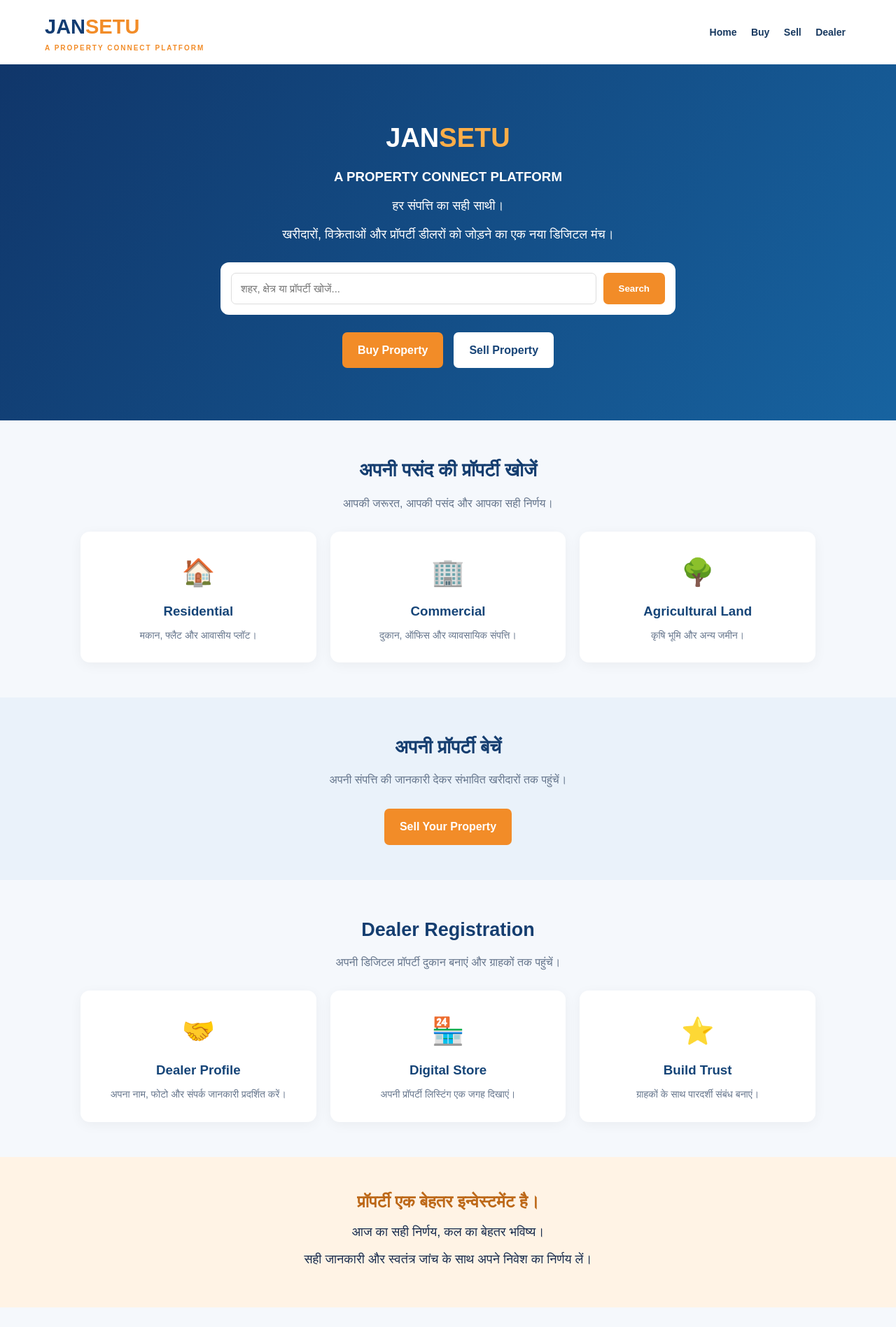
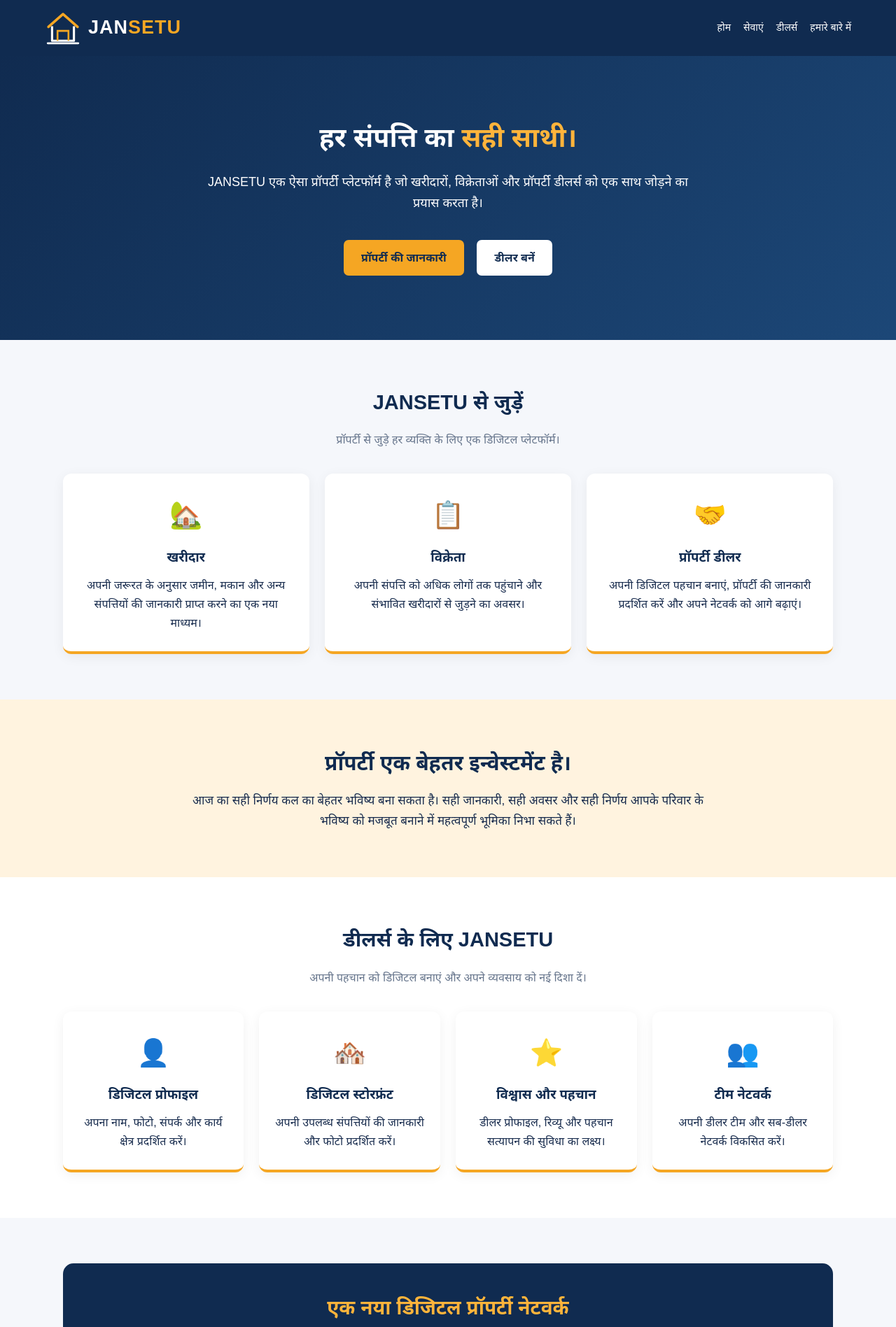
Before and after one commit to diwakerpathak811-arch/JANSETU, a plain HTML site: page index.html in a window 1280 px wide. Shown: the top 1897 px of the page at 70% size. Drawn offline with Linux system fonts and the light colour scheme.

Commit message:
Update index.html

```diff
--- a/index.html
+++ b/index.html
@@ -3,202 +3,262 @@
 <head>
 <meta charset="UTF-8">
 <meta name="viewport" content="width=device-width, initial-scale=1.0">
-<title>JANSETU - A Property Connect Platform</title>
-<meta name="description" content="JANSETU - हर संपत्ति का सही साथी। खरीदारों, विक्रेताओं और प्रॉपर्टी डीलरों को जोड़ने वाला प्लेटफॉर्म।">
+
+<title>JANSETU - हर संपत्ति का सही साथी</title>
+
+<meta name="description" content="JANSETU एक आधुनिक प्रॉपर्टी प्लेटफॉर्म है। खरीदारों, विक्रेताओं और प्रॉपर्टी डीलर्स को जोड़ने का एक नया प्रयास।">
 
 <style>
-*{margin:0;padding:0;box-sizing:border-box}
-
-body{
-font-family:Arial,sans-serif;
-color:#172b4d;
-background:#f5f8fc;
-line-height:1.6;
+* {
+    margin: 0;
+    padding: 0;
+    box-sizing: border-box;
 }
 
-header{
-background:white;
-padding:15px 5%;
-display:flex;
-align-items:center;
-justify-content:space-between;
-flex-wrap:wrap;
-box-shadow:0 2px 12px #00000010;
+html {
+    scroll-behavior: smooth;
 }
 
-.logo{
-font-size:29px;
-font-weight:900;
-color:#123c72;
+body {
+    font-family: Arial, "Noto Sans Devanagari", sans-serif;
+    background: #f5f7fb;
+    color: #172b4d;
+    line-height: 1.7;
 }
 
-.logo span{color:#f28c28}
-
-.tag{
-font-size:10px;
-letter-spacing:2px;
-font-weight:bold;
-color:#f28c28;
-display:block;
+header {
+    background: #102b50;
+    color: white;
+    padding: 14px 5%;
+    display: flex;
+    justify-content: space-between;
+    align-items: center;
+    flex-wrap: wrap;
 }
 
-nav a{
-text-decoration:none;
-color:#17385f;
-margin:8px;
-font-size:14px;
-font-weight:bold;
+.logo {
+    display: flex;
+    align-items: center;
+    gap: 10px;
 }
 
-.hero{
-background:linear-gradient(125deg,#10366a,#1763a0);
-color:white;
-text-align:center;
-padding:75px 18px;
+.logo svg {
+    width: 52px;
+    height: 52px;
 }
 
-.hero h1{
-font-size:38px;
-margin-bottom:10px;
+.logo h1 {
+    font-size: 27px;
+    letter-spacing: 1px;
 }
 
-.hero h1 span{color:#ffae48}
-
-.hero p{
-font-size:18px;
-margin:12px auto;
-max-width:650px;
+.logo span {
+    color: #f5a623;
 }
 
-.search{
-background:white;
-padding:15px;
-border-radius:12px;
-max-width:650px;
-margin:25px auto;
-display:flex;
-gap:10px;
+nav {
+    display: flex;
+    flex-wrap: wrap;
+    gap: 18px;
 }
 
-.search input{
-flex:1;
-min-width:0;
-border:1px solid #ddd;
-padding:13px;
-border-radius:7px;
-font-size:15px;
+nav a {
+    color: white;
+    text-decoration: none;
+    font-size: 14px;
 }
 
-button,.btn{
-background:#f28c28;
-color:white;
-border:none;
-padding:13px 22px;
-border-radius:7px;
-font-weight:bold;
-cursor:pointer;
-text-decoration:none;
-display:inline-block;
+nav a:hover {
+    color: #ffb43b;
 }
 
-.actions{
-display:flex;
-justify-content:center;
-gap:15px;
-flex-wrap:wrap;
-margin-top:20px;
+.hero {
+    background: linear-gradient(135deg, #102b50, #1c4777);
+    color: white;
+    text-align: center;
+    padding: 85px 20px;
 }
 
-.actions .secondary{background:white;color:#174477}
-
-section{
-padding:50px 6%;
-text-align:center;
+.hero h2 {
+    font-size: 38px;
+    margin-bottom: 15px;
 }
 
-section h2{
-font-size:27px;
-color:#153e70;
-margin-bottom:12px;
+.hero h2 span {
+    color: #ffb43b;
 }
 
-.sub{
-color:#64748b;
-margin-bottom:28px;
+.hero p {
+    max-width: 700px;
+    margin: auto;
+    font-size: 18px;
 }
 
-.cards{
-display:grid;
-grid-template-columns:repeat(auto-fit,minmax(220px,1fr));
-gap:20px;
-max-width:1050px;
-margin:auto;
+.hero-buttons {
+    margin-top: 30px;
 }
 
-.card{
-background:white;
-padding:28px 18px;
-border-radius:13px;
-box-shadow:0 4px 18px #0000000c;
+.btn {
+    display: inline-block;
+    padding: 12px 25px;
+    margin: 7px;
+    border-radius: 7px;
+    text-decoration: none;
+    font-weight: bold;
 }
 
-.icon{
-font-size:38px;
-margin-bottom:10px;
+.btn-orange {
+    background: #f5a623;
+    color: #102b50;
 }
 
-.card h3{color:#164578;margin-bottom:8px}
-
-.card p{color:#64748b;font-size:14px}
-
-.invest{
-background:#fff3e5;
-padding:45px 15px;
-text-align:center;
+.btn-white {
+    background: white;
+    color: #102b50;
 }
 
-.invest h2{color:#bd6818}
-
-.invest p{
-font-size:18px;
-max-width:750px;
-margin:10px auto;
+section {
+    padding: 65px 7%;
 }
 
-.notice{
-background:#fff;
-border:2px solid #e6a23c;
-border-radius:12px;
-padding:25px;
-max-width:900px;
-margin:auto;
-text-align:left;
+.section-title {
+    text-align: center;
+    font-size: 29px;
+    color: #102b50;
+    margin-bottom: 15px;
 }
 
-.notice h3{color:#b45309;margin-bottom:10px}
-
-.notice p{font-size:14px;color:#475569;margin-bottom:8px}
-
-footer{
-background:#102d50;
-color:white;
-padding:35px 6%;
-text-align:center;
+.section-subtitle {
+    text-align: center;
+    max-width: 700px;
+    margin: 0 auto 35px;
+    color: #65748b;
 }
 
-footer .logo{color:white}
+.cards {
+    display: grid;
+    grid-template-columns: repeat(auto-fit, minmax(220px, 1fr));
+    gap: 22px;
+}
 
-footer p{font-size:13px;margin-top:10px;color:#d5e2f1}
+.card {
+    background: white;
+    padding: 27px 22px;
+    border-radius: 12px;
+    text-align: center;
+    box-shadow: 0 4px 18px rgba(0,0,0,0.06);
+    border-bottom: 4px solid #f5a623;
+}
 
-footer a{color:#ffb45b;text-decoration:none}
+.card .icon {
+    font-size: 38px;
+    margin-bottom: 12px;
+}
 
-@media(max-width:600px){
-header{justify-content:center;gap:12px}
-nav{text-align:center}
-nav a{margin:5px;font-size:12px}
-.hero h1{font-size:29px}
-.search{flex-direction:column}
-section{padding:38px 5%}
+.card h3 {
+    color: #102b50;
+    margin-bottom: 10px;
+}
+
+.investment {
+    background: #fff3df;
+    text-align: center;
+}
+
+.investment h2 {
+    color: #102b50;
+    font-size: 30px;
+    margin-bottom: 15px;
+}
+
+.investment p {
+    max-width: 750px;
+    margin: auto;
+    font-size: 17px;
+}
+
+.dealer {
+    background: white;
+}
+
+.highlight {
+    background: #102b50;
+    color: white;
+    text-align: center;
+    border-radius: 15px;
+    padding: 40px 20px;
+}
+
+.highlight h2 {
+    font-size: 28px;
+    color: #ffb43b;
+    margin-bottom: 12px;
+}
+
+.highlight p {
+    max-width: 750px;
+    margin: auto;
+}
+
+.about {
+    text-align: center;
+}
+
+.about p {
+    max-width: 800px;
+    margin: auto;
+    color: #53647c;
+    font-size: 17px;
+}
+
+footer {
+    background: #102b50;
+    color: white;
+    text-align: center;
+    padding: 30px 15px;
+}
+
+footer .footer-logo {
+    font-size: 25px;
+    font-weight: bold;
+    margin-bottom: 8px;
+}
+
+footer .footer-logo span {
+    color: #ffb43b;
+}
+
+footer p {
+    font-size: 14px;
+    margin: 5px 0;
+}
+
+@media(max-width:600px) {
+    header {
+        justify-content: center;
+        gap: 15px;
+    }
+
+    nav {
+        justify-content: center;
+        gap: 13px;
+    }
+
+    .hero {
+        padding: 60px 18px;
+    }
+
+    .hero h2 {
+        font-size: 29px;
+    }
+
+    .hero p {
+        font-size: 16px;
+    }
+
+    section {
+        padding: 48px 6%;
+    }
 }
 </style>
 </head>
@@ -206,134 +266,234 @@ section{padding:38px 5%}
 <body>
 
 <header>
-<div>
-<div class="logo">JAN<span>SETU</span></div>
-<span class="tag">A PROPERTY CONNECT PLATFORM</span>
+
+<div class="logo">
+
+<svg viewBox="0 0 100 100" fill="none"
+xmlns="http://www.w3.org/2000/svg">
+
+<path d="M10 47 L50 12 L90 47"
+stroke="#F5A623" stroke-width="7"
+stroke-linecap="round" stroke-linejoin="round"/>
+
+<path d="M20 45 V85 H80 V45"
+stroke="white" stroke-width="6"
+stroke-linejoin="round"/>
+
+<path d="M35 85 V58 H65 V85"
+stroke="#F5A623" stroke-width="5"/>
+
+<path d="M8 92 H92"
+stroke="white" stroke-width="5"
+stroke-linecap="round"/>
+
+</svg>
+
+<h1>JAN<span>SETU</span></h1>
+
 </div>
 
 <nav>
-<a href="#home">Home</a>
-<a href="#buy">Buy</a>
-<a href="#sell">Sell</a>
-<a href="#dealer">Dealer</a>
+<a href="#home">होम</a>
+<a href="#services">सेवाएं</a>
+<a href="#dealers">डीलर्स</a>
+<a href="#about">हमारे बारे में</a>
 </nav>
+
 </header>
 
+
 <div class="hero" id="home">
-<h1>JAN<span>SETU</span></h1>
-<h3>A PROPERTY CONNECT PLATFORM</h3>
 
-<p>हर संपत्ति का सही साथी।</p>
-<p>खरीदारों, विक्रेताओं और प्रॉपर्टी डीलरों को जोड़ने का एक नया डिजिटल मंच।</p>
+<h2>हर संपत्ति का <span>सही साथी।</span></h2>
 
-<div class="search">
-<input type="text" id="propertySearch"
-placeholder="शहर, क्षेत्र या प्रॉपर्टी खोजें...">
-<button onclick="searchProperty()">Search</button>
+<p>
+JANSETU एक ऐसा प्रॉपर्टी प्लेटफॉर्म है
+जो खरीदारों, विक्रेताओं और प्रॉपर्टी डीलर्स
+को एक साथ जोड़ने का प्रयास करता है।
+</p>
+
+<div class="hero-buttons">
+
+<a href="#services" class="btn btn-orange">
+प्रॉपर्टी की जानकारी
+</a>
+
+<a href="#dealers" class="btn btn-white">
+डीलर बनें
+</a>
+
 </div>
 
-<div class="actions">
-<a href="#buy" class="btn">Buy Property</a>
-<a href="#sell" class="btn secondary">Sell Property</a>
-</div>
 </div>
 
-<section id="buy">
-<h2>अपनी पसंद की प्रॉपर्टी खोजें</h2>
-<p class="sub">आपकी जरूरत, आपकी पसंद और आपका सही निर्णय।</p>
+
+<section id="services">
+
+<h2 class="section-title">
+JANSETU से जुड़ें
+</h2>
+
+<p class="section-subtitle">
+प्रॉपर्टी से जुड़े हर व्यक्ति के लिए एक डिजिटल प्लेटफॉर्म।
+</p>
 
 <div class="cards">
+
 <div class="card">
-<div class="icon">🏠</div>
-<h3>Residential</h3>
-<p>मकान, फ्लैट और आवासीय प्लॉट।</p>
+<div class="icon">🏡</div>
+<h3>खरीदार</h3>
+<p>
+अपनी जरूरत के अनुसार जमीन,
+मकान और अन्य संपत्तियों की
+जानकारी प्राप्त करने का एक नया माध्यम।
+</p>
 </div>
 
 <div class="card">
-<div class="icon">🏢</div>
-<h3>Commercial</h3>
-<p>दुकान, ऑफिस और व्यावसायिक संपत्ति।</p>
+<div class="icon">📋</div>
+<h3>विक्रेता</h3>
+<p>
+अपनी संपत्ति को अधिक लोगों तक
+पहुंचाने और संभावित खरीदारों
+से जुड़ने का अवसर।
+</p>
 </div>
 
 <div class="card">
-<div class="icon">🌳</div>
-<h3>Agricultural Land</h3>
-<p>कृषि भूमि और अन्य जमीन।</p>
+<div class="icon">🤝</div>
+<h3>प्रॉपर्टी डीलर</h3>
+<p>
+अपनी डिजिटल पहचान बनाएं,
+प्रॉपर्टी की जानकारी प्रदर्शित करें
+और अपने नेटवर्क को आगे बढ़ाएं।
+</p>
 </div>
+
 </div>
+
 </section>
 
-<section id="sell" style="background:#eaf2fa">
-<h2>अपनी प्रॉपर्टी बेचें</h2>
-<p class="sub">अपनी संपत्ति की जानकारी देकर संभावित खरीदारों तक पहुंचें।</p>
-<a href="#contact" class="btn">Sell Your Property</a>
+
+<section class="investment">
+
+<h2>प्रॉपर्टी एक बेहतर इन्वेस्टमेंट है।</h2>
+
+<p>
+आज का सही निर्णय कल का बेहतर भविष्य बना सकता है।
+सही जानकारी, सही अवसर और सही निर्णय
+आपके परिवार के भविष्य को मजबूत बनाने में
+महत्वपूर्ण भूमिका निभा सकते हैं।
+</p>
+
 </section>
 
-<section id="dealer">
-<h2>Dealer Registration</h2>
-<p class="sub">अपनी डिजिटल प्रॉपर्टी दुकान बनाएं और ग्राहकों तक पहुंचें।</p>
+
+<section class="dealer" id="dealers">
+
+<h2 class="section-title">
+डीलर्स के लिए JANSETU
+</h2>
+
+<p class="section-subtitle">
+अपनी पहचान को डिजिटल बनाएं और अपने व्यवसाय को नई दिशा दें।
+</p>
 
 <div class="cards">
+
 <div class="card">
-<div class="icon">🤝</div>
-<h3>Dealer Profile</h3>
-<p>अपना नाम, फोटो और संपर्क जानकारी प्रदर्शित करें।</p>
+<div class="icon">👤</div>
+<h3>डिजिटल प्रोफाइल</h3>
+<p>
+अपना नाम, फोटो, संपर्क और
+कार्य क्षेत्र प्रदर्शित करें।
+</p>
 </div>
 
 <div class="card">
-<div class="icon">🏪</div>
-<h3>Digital Store</h3>
-<p>अपनी प्रॉपर्टी लिस्टिंग एक जगह दिखाएं।</p>
+<div class="icon">🏘️</div>
+<h3>डिजिटल स्टोरफ्रंट</h3>
+<p>
+अपनी उपलब्ध संपत्तियों की
+जानकारी और फोटो प्रदर्शित करें।
+</p>
 </div>
 
 <div class="card">
 <div class="icon">⭐</div>
-<h3>Build Trust</h3>
-<p>ग्राहकों के साथ पारदर्शी संबंध बनाएं।</p>
+<h3>विश्वास और पहचान</h3>
+<p>
+डीलर प्रोफाइल, रिव्यू और
+पहचान सत्यापन की सुविधा का लक्ष्य।
+</p>
 </div>
+
+<div class="card">
+<div class="icon">👥</div>
+<h3>टीम नेटवर्क</h3>
+<p>
+अपनी डीलर टीम और
+सब-डीलर नेटवर्क विकसित करें।
+</p>
 </div>
+
+</div>
+
 </section>
 
-<div class="invest">
-<h2>प्रॉपर्टी एक बेहतर इन्वेस्टमेंट है।</h2>
-<p>आज का सही निर्णय, कल का बेहतर भविष्य।</p>
-<p>सही जानकारी और स्वतंत्र जांच के साथ अपने निवेश का निर्णय लें।</p>
+
+<section>
+
+<div class="highlight">
+
+<h2>एक नया डिजिटल प्रॉपर्टी नेटवर्क</h2>
+
+<p>
+हमारा पहला कदम फर्रुखाबाद और
+फतेहगढ़ से शुरू होकर धीरे-धीरे
+पूरे उत्तर प्रदेश और फिर भारत तक
+पहुंचने का सपना रखता है।
+</p>
+
 </div>
 
-<section id="contact">
-<h2>JANSETU से जुड़ें</h2>
-<p class="sub">खरीदार, विक्रेता और डीलर — सभी का स्वागत है।</p>
-<p>संपर्क जानकारी और रजिस्ट्रेशन की सुविधा जल्द उपलब्ध होगी।</p>
 </section>
 
-<section style="padding-top:10px">
-<div class="notice">
-<h3>⚠️ महत्वपूर्ण सूचना एवं चेतावनी</h3>
-<p>प्रॉपर्टी खरीदने या उसमें निवेश करने से पहले उसकी समस्त कानूनी, राजस्व एवं भौतिक जांच-पड़ताल स्वयं अवश्य करें।</p>
-<p>भूमि के स्वामित्व, खसरा-खतौनी, नक्शे, विवाद एवं अन्य संबंधित दस्तावेजों की स्वतंत्र रूप से पुष्टि करें।</p>
-<p>JANSETU पर उपलब्ध जानकारी केवल सूचनात्मक है। किसी भी संपत्ति की वैधानिक स्थिति या निवेश पर लाभ की गारंटी JANSETU द्वारा नहीं दी जाती।</p>
-</div>
+
+<section class="about" id="about">
+
+<h2 class="section-title">
+हमारा उद्देश्य
+</h2>
+
+<p>
+JANSETU का उद्देश्य प्रॉपर्टी बाजार में
+खरीदारों, विक्रेताओं और डीलर्स के बीच
+एक डिजिटल सेतु बनाना है।
+
+हम एक ऐसा प्लेटफॉर्म विकसित करना चाहते हैं
+जहां हर व्यक्ति को प्रॉपर्टी से जुड़ी
+जानकारी और अवसर आसानी से मिल सकें।
+
+JANSETU — हर संपत्ति का सही साथी।
+</p>
+
 </section>
 
+
 <footer>
-<div class="logo">JAN<span>SETU</span></div>
-<p>A PROPERTY CONNECT PLATFORM</p>
+
+<div class="footer-logo">
+JAN<span>SETU</span>
+</div>
+
 <p>हर संपत्ति का सही साथी।</p>
-<p>विश्वास | पारदर्शिता | जिम्मेदारी</p>
+
+<p>Farrukhabad | Fatehgarh | Uttar Pradesh</p>
+
 <p>© 2026 JANSETU. All Rights Reserved.</p>
-<p><a href="#home">Back to Top ↑</a></p>
+
 </footer>
-
-<script>
-function searchProperty(){
-const value=document.getElementById("propertySearch").value.trim();
-if(!value){
-alert("कृपया शहर या प्रॉपर्टी का नाम लिखें।");
-return;
-}
-alert("JANSETU पर '"+value+"' की खोज सुविधा जल्द उपलब्ध होगी।");
-}
-</script>
 
 </body>
 </html>
```
